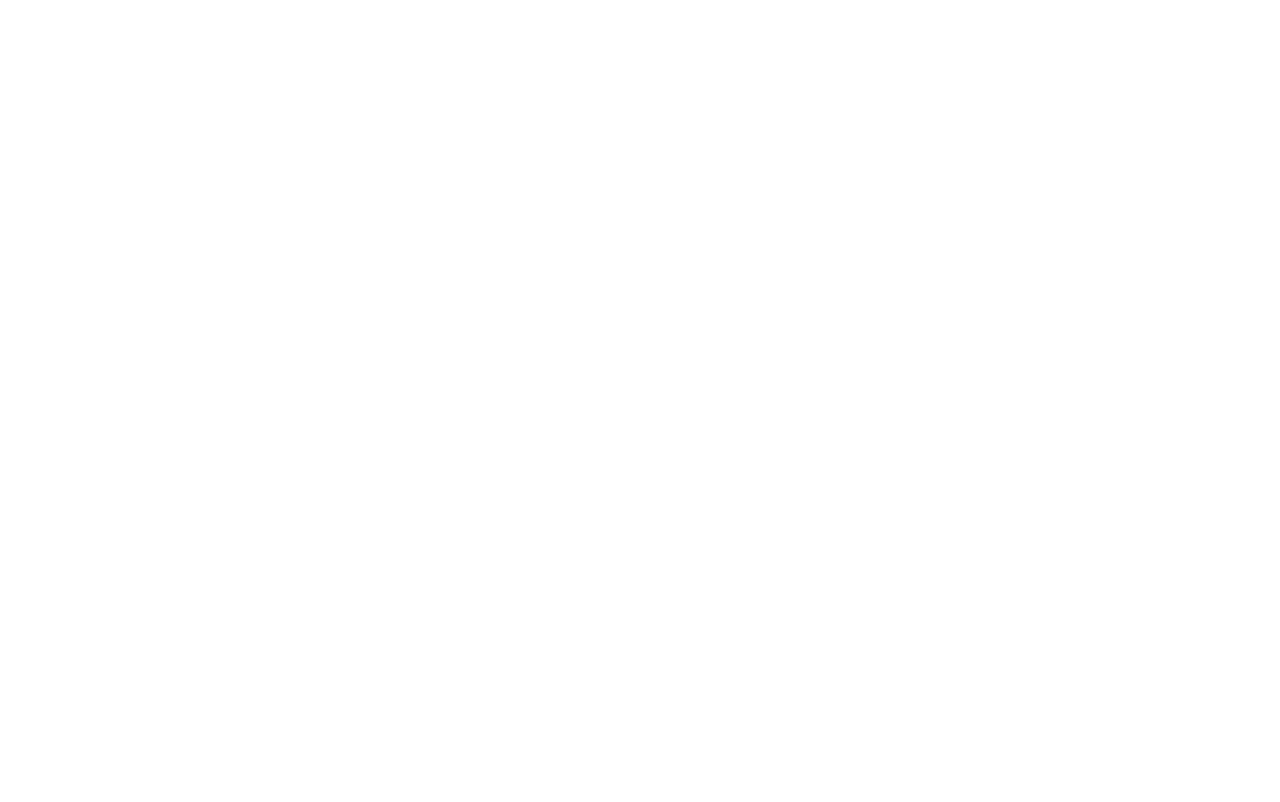
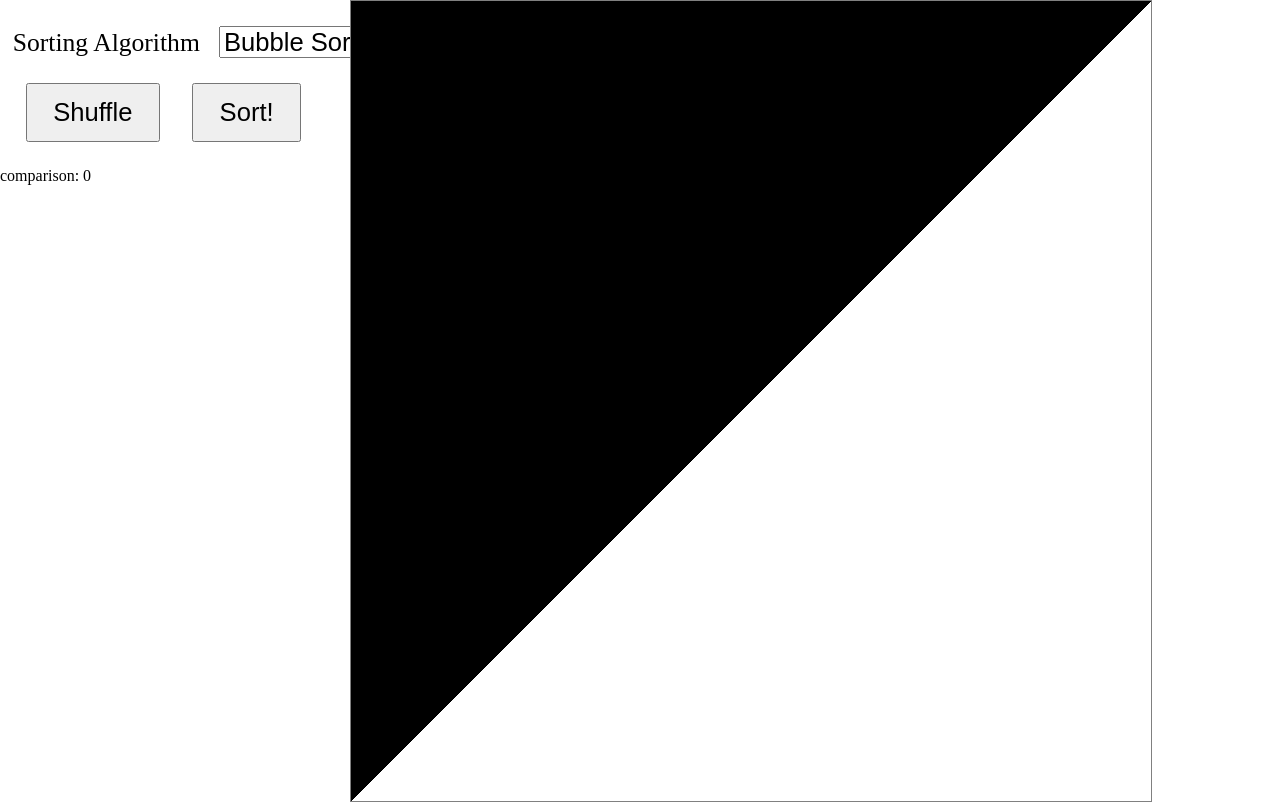
Before and after one commit to MinaRashad/Sorting-Visualizer, a plain HTML site: page index.html in a window 1280 px wide. Drawn offline with Linux system fonts and the light colour scheme.

Commit message:
View and shuffle

```diff
--- a/index.html
+++ b/index.html
@@ -3,7 +3,156 @@
     <head>
         <meta charset="utf-8">
         <title>Sorting Visualizer</title>
+        <style>
+            *{
+                margin: 0;
+                padding: 0;
+            }
+
+            #canvs{
+                position: absolute;
+                right: 10%;
+                top: 0;
+                border: 0.1vw gray solid;
+            }
+
+            #form, button, select{
+                margin: 1vw;
+                font-size: 2vw;
+            }
+            button{
+                padding-left: 2vw;
+                padding-right: 2vw;
+                padding-top: 1vw;
+                padding-bottom: 1vw;
+
+            }
+        </style>
     </head>
     <body>
+        <div>
+        <form id="form">
+
+            <label>Sorting Algorithm</label>
+            <select id="algorithm" onchange="algorithm=this.value">
+                <option value="bubble">Bubble Sort</option>
+                <option value="insertion">Insertion Sort</option>
+                <option value="selection">Selection Sort</option>
+                <option value="merge">Merge Sort</option>
+                <option value="quick">Quick Sort</option>
+                <option value="heap">Heap Sort</option>
+                <option value="radix">Radix Sort (Binary)</option>
+            </select><br>
+            <button id="shuffle">
+                Shuffle
+            </button>
+            <button id="sort">
+                Sort!
+            </button>
+        </form>
+        <div>
+            comparison: <span id="comparisons">0</span>
+        </div>
+    </div>
+            <canvas id="canvs">
+
+            </canvas>
+        <script>
+
+            let canvs = document.getElementById("canvs");
+            let ctx = canvs.getContext("2d");
+
+            const WIDTH = Math.min(window.innerHeight,window.innerWidth);
+            const HEIGHT = WIDTH;
+
+            canvs.width = WIDTH;
+            canvs.height = HEIGHT;
+            clear()
+
+            // the user inputs
+            let algorithm_DOM = document.getElementById("algorithm");
+            let shuffle_btn = document.getElementById("shuffle");
+            let sort_btn = document.getElementById("sort");
+
+            // output
+            let num_of_comparisons = 0;
+            let comparison_DOM = document.getElementById("comparisons");
+
+
+            // init array and trackers
+            let main_array = []
+            let red_idxs = []
+            let algorithm = ""
+            let counter = 0
+
+            for (let i = 0; i < HEIGHT; i++) {
+                main_array[i] = i
+
+            }
+
+            //Basic functions
+                function clear(){
+                    ctx.fillStyle = "black";
+                    ctx.fillRect(0, 0, WIDTH, HEIGHT);
+                }
+
+                function drawBar(x,width,height,color="white"){
+                    ctx.fillStyle = color
+                    ctx.fillRect(x,HEIGHT-height,width,height)
+                }
+
+                function swap(arr,i,j){
+                    let temp = arr[i]
+                    arr[i] = arr[j]
+                    arr[j] = temp
+                }
+
+            //complex drawing functions
+                function draw_main(arr, red_idxs = []){
+                    for(let i=0; i<arr.length; i++){
+                        // draw arr, color red if needed
+                        drawBar(i,1,arr[i], red_idxs.indexOf(i) == -1 ? "white" : "red")
+                    }
+                }
+
+            //event listeners
+            shuffle_btn.addEventListener("click",(event)=>{
+                event.preventDefault();
+                algorithm = "shuffle";
+                console.log("ya")
+            })
+
+            function draw(){
+                // main function
+                clear()
+                draw_main(main_array,red_idxs)
+
+                if (algorithm == "shuffle") {
+                    shuffle()
+                }
+            }
+
+            // algorithms
+            function shuffle(){
+                red_idxs = []
+
+                    for(let i =0; i<100; i++){
+                        let first = Math.round(Math.random() * (main_array.length-1))
+                        let second = Math.round(Math.random() * (main_array.length-1))
+                        red_idxs = [...red_idxs,first,second]
+                        swap(main_array,first,second)
+                        counter++
+                    }
+
+
+                    if(counter > 1000){
+                        algorithm = ""
+                        counter = 0
+                        red_idxs = []
+                    }
+            }
+
+            setInterval(draw, 100);
+        </script>
     </body>
 </html>
```
